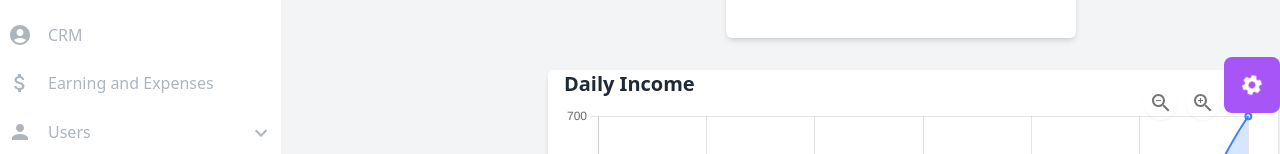
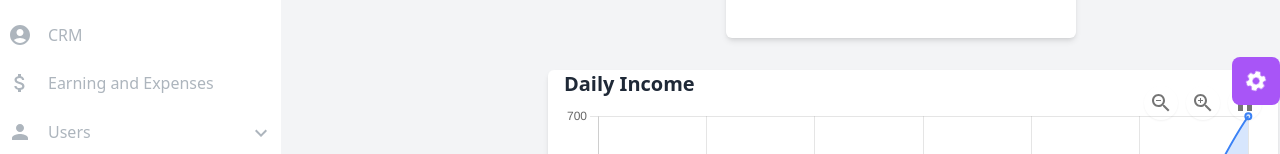
Before and after one commit to ChaminduNevandith/Invoice-System, a React (Vite) app: page / in a window 1280 px wide. Shown: the part 443-597 px from the top of the page. Built offline with nearby package versions, Linux system fonts and the light colour scheme.

Commit message:
Update and make it responsive SettingButton.jsx

```diff
--- a/src/Component/SettingButton/SettingButton.jsx
+++ b/src/Component/SettingButton/SettingButton.jsx
@@ -4,10 +4,10 @@ import SettingsIcon from '@mui/icons-material/Settings';
 const SettingButton = ({ setIsSidebarOpen }) => {
   return (
     <button
-      className="relative w-14 h-14 bg-purple-500 rounded-lg flex items-center justify-center hover:shadow-lg hover:bg-purple-600"
+      className="relative w-14 h-14 sm:w-11 sm:h-11 md:w-12 md:h-12 lg:w-13 lg:h-13 bg-purple-500 rounded-lg flex items-center justify-center hover:shadow-lg hover:bg-purple-600"
       onClick={() => setIsSidebarOpen(true)}
     >
-      <SettingsIcon className="text-white animate-spin-slow" />
+      <SettingsIcon className="text-white text-xs sm:text-sm md:text-base lg:text-lg animate-spin-slow" />
     </button>
   );
 };
```
